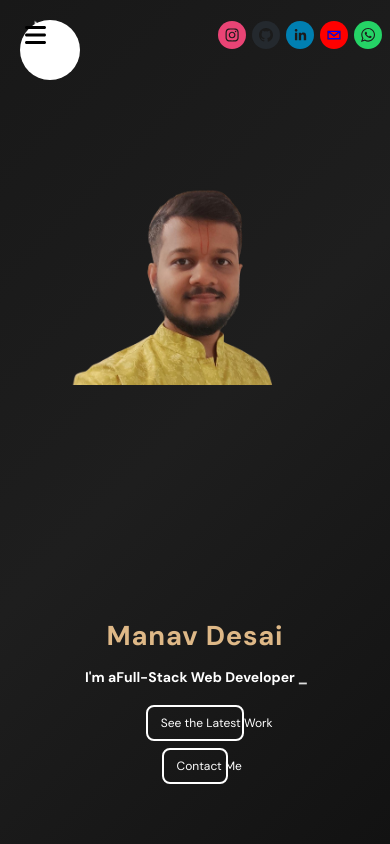
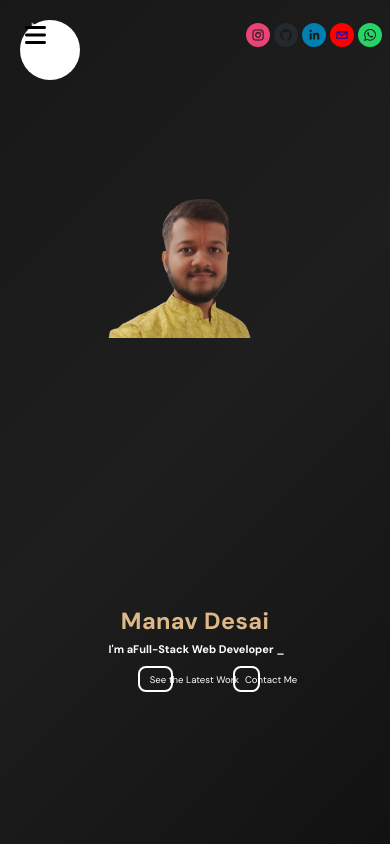
Before and after one commit to 992manav/Portfolio, a React (Vite) app: page / in a window 390 px wide. Shown: the top 844 px of the page. Built offline with nearby package versions, Linux system fonts and the light colour scheme.

Commit message:
Fix mobile layout with proper sizing and containment

```diff
--- a/src/components/Home/Home.scss
+++ b/src/components/Home/Home.scss
@@ -118,10 +118,10 @@
 
 @media (max-width: 768px) {
   .hero {
-    height: 100vh;
+    height: calc(100vh - 80px);
     flex-direction: column;
     padding: 0.5rem;
-    justify-content: space-between;
+    justify-content: flex-start;
     overflow: hidden;
   }
 
@@ -131,130 +131,132 @@
     flex: 1;
     display: flex;
     align-items: center;
+    min-height: 0;
   }
 
   .imageContainer {
     max-width: 100%;
     order: 1;
-    height: 25vh;
+    height: 15vh;
     margin-bottom: 0.5rem;
     flex-shrink: 0;
   }
 
   .text-container {
     text-align: center;
-    padding: 0.5rem;
-    gap: 0.5rem;
+    padding: 0.3rem;
+    gap: 0.3rem;
     width: 100%;
     box-sizing: border-box;
     justify-content: center;
   }
 
   .text-container h1 {
-    font-size: 6vw;
-    margin-bottom: 0.3rem;
-    letter-spacing: 0.3vw;
+    font-size: 5vw;
+    margin-bottom: 0.2rem;
+    letter-spacing: 0.2vw;
   }
 
   .text-container p {
-    font-size: 4vw;
-    min-height: 40px;
+    font-size: 3vw;
+    min-height: 25px;
     width: 100%;
   }
 
   .typewriter-container {
-    font-size: 18px;
-    min-height: 35px;
+    font-size: 14px;
+    min-height: 20px;
     white-space: normal;
     text-align: center;
     justify-content: center;
     width: 100%;
     word-wrap: break-word;
     overflow-wrap: break-word;
-    line-height: 1.2;
+    line-height: 1.1;
   }
 
   .buttons {
     justify-content: center;
-    margin-top: 0.5rem;
+    margin-top: 0.3rem;
     width: 100%;
-    gap: 0.5rem;
+    gap: 0.3rem;
   }
 
   .buttons button {
-    padding: 0.6rem 1rem;
-    font-size: 0.8rem;
+    padding: 0.4rem 0.8rem;
+    font-size: 0.7rem;
     min-width: auto;
-    width: 45%;
-    max-width: 150px;
+    width: 40%;
+    max-width: 120px;
   }
 
   .imageContainer img {
-    max-width: 80%;
-    width: 80%;
+    max-width: 60%;
+    width: 60%;
   }
 }
 
 @media (max-width: 480px) {
   .hero {
+    height: calc(100vh - 70px);
     padding: 0.25rem;
-    height: 100vh;
   }
 
   .imageContainer {
-    height: 20vh;
+    height: 12vh;
     margin-bottom: 0.25rem;
   }
 
   .text-container {
-    padding: 0.25rem;
-    gap: 0.4rem;
+    padding: 0.2rem;
+    gap: 0.2rem;
   }
 
   .text-container h1 {
-    font-size: 7vw;
-    letter-spacing: 0.2vw;
-    margin-bottom: 0.2rem;
+    font-size: 6vw;
+    letter-spacing: 0.1vw;
+    margin-bottom: 0.1rem;
   }
 
   .text-container p {
-    font-size: 3vw;
-    min-height: 30px;
+    font-size: 2.5vw;
+    min-height: 20px;
   }
 
   .typewriter-container {
-    font-size: 14px;
-    min-height: 28px;
-    line-height: 1.1;
+    font-size: 11px;
+    min-height: 16px;
+    line-height: 1;
   }
 
   .buttons {
-    margin-top: 0.4rem;
-    gap: 0.4rem;
-    flex-direction: column;
-    align-items: center;
+    margin-top: 0.2rem;
+    gap: 0.2rem;
+    flex-direction: row;
+    justify-content: center;
   }
 
   .buttons button {
-    padding: 0.5rem 0.8rem;
-    font-size: 0.75rem;
-    width: 70%;
-    max-width: 140px;
+    padding: 0.3rem 0.6rem;
+    font-size: 0.6rem;
+    width: 35%;
+    max-width: 100px;
   }
 
   .imageContainer img {
-    max-width: 70%;
-    width: 70%;
+    max-width: 50%;
+    width: 50%;
   }
 }
 
 @media (max-width: 360px) {
   .hero {
+    height: calc(100vh - 60px);
     padding: 0.1rem;
   }
 
   .imageContainer {
-    height: 18vh;
+    height: 10vh;
   }
 
   .text-container {
@@ -262,23 +264,24 @@
   }
 
   .text-container h1 {
-    font-size: 8vw;
-    letter-spacing: 0.1vw;
+    font-size: 7vw;
+    letter-spacing: 0.05vw;
   }
 
   .typewriter-container {
-    font-size: 12px;
-    min-height: 25px;
+    font-size: 9px;
+    min-height: 14px;
   }
 
   .buttons button {
-    font-size: 0.7rem;
-    padding: 0.4rem 0.6rem;
-    width: 75%;
+    font-size: 0.55rem;
+    padding: 0.25rem 0.4rem;
+    width: 32%;
+    max-width: 80px;
   }
 
   .imageContainer img {
-    max-width: 65%;
-    width: 65%;
+    max-width: 45%;
+    width: 45%;
   }
 }
--- a/src/components/Navbar/Navbar.scss
+++ b/src/components/Navbar/Navbar.scss
@@ -47,16 +47,16 @@
         font-size: 24px;
 
         img {
-          height: 70px;
+          height: 60px;
         }
       }
 
       .socials {
-        gap: 8px;
+        gap: 6px;
 
         a {
-          width: 32px !important;
-          height: 32px !important;
+          width: 28px !important;
+          height: 28px !important;
         }
       }
     }
@@ -75,18 +75,43 @@
         font-size: 20px;
 
         img {
-          height: 50px;
+          height: 45px;
         }
       }
 
       .socials {
-        gap: 6px;
+        gap: 4px;
 
         a {
-          width: 28px !important;
-          height: 28px !important;
+          width: 24px !important;
+          height: 24px !important;
         }
       }
     }
   }
 }
+
+@media (max-width: 360px) {
+  .Navbar {
+    height: 60px;
+
+    .wrapper {
+      span {
+        font-size: 18px;
+
+        img {
+          height: 35px;
+        }
+      }
+
+      .socials {
+        gap: 3px;
+
+        a {
+          width: 20px !important;
+          height: 20px !important;
+        }
+      }
+    }
+  }
+}
```
